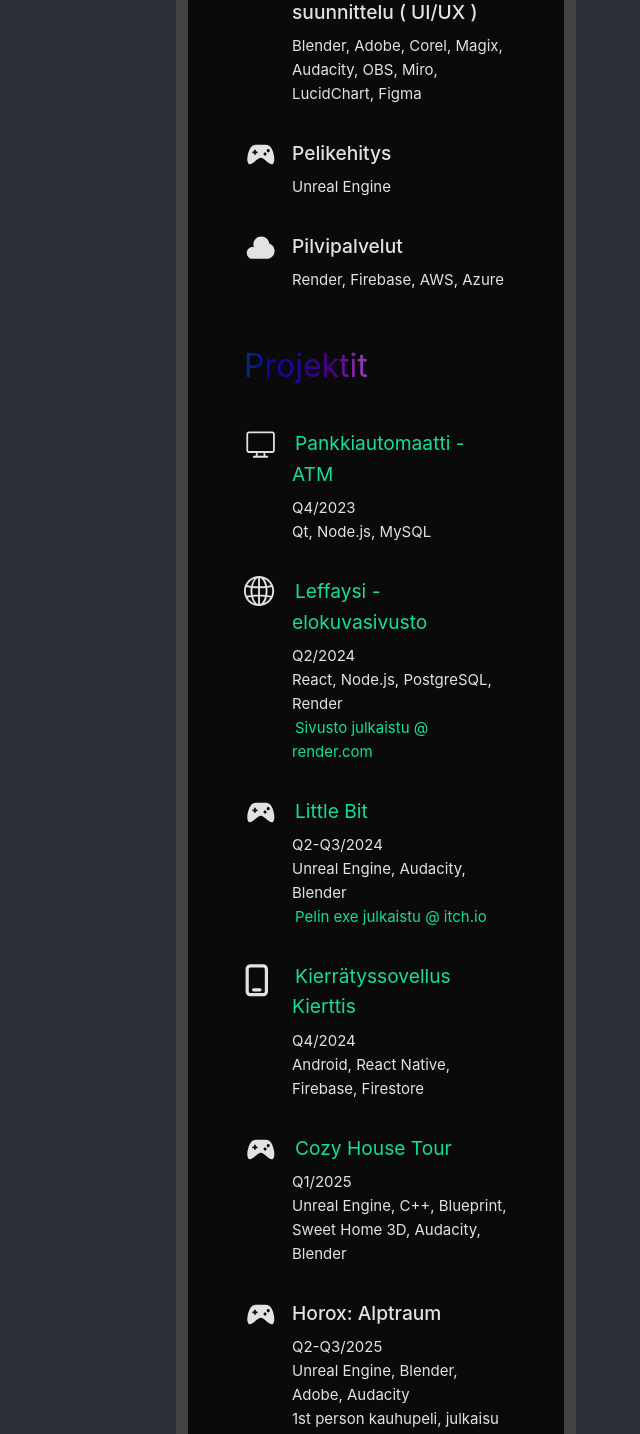
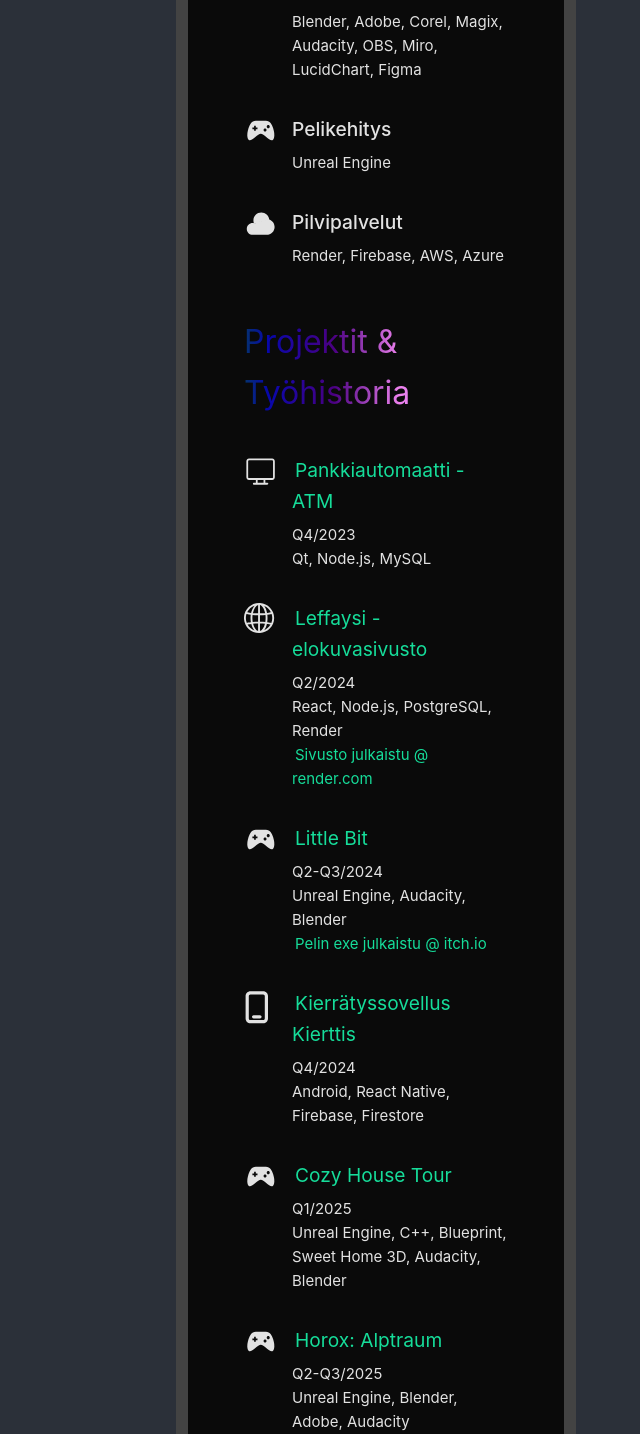
Before and after one commit to suklaanen/suklaanen.github.io, a Vue app: page / in a window 1280 px wide. Shown: the part 1352-2786 px from the top of the page, without its empty margins (640-1280 px from the left). Built offline with nearby package versions, Linux system fonts and the light colour scheme.

Commit message:
some new content

```diff
--- a/src/components/Education.vue
+++ b/src/components/Education.vue
@@ -7,7 +7,7 @@ import PageItem from './PageItem.vue'
   <PageItem>
     <template #heading>Koulutus</template>
     <ContentItem>
-      Insinööri AMK, tietotekniikka - 3-4. vuoden opiskelija, harjoittelu puuttuu
+      Insinööri AMK, tietotekniikka, 4. vuoden opiskelija<br/>
     </ContentItem>
 
   </PageItem>
--- a/src/components/Projects.vue
+++ b/src/components/Projects.vue
@@ -10,7 +10,7 @@ import ContentItem from './ContentItem.vue'
 <template>
   <PageItem>
 
-  <template #heading>Projektit</template>
+  <template #heading>Projektit & Työhistoria</template>
 
   <ContentItem>
     <template #icon>
@@ -63,10 +63,20 @@ import ContentItem from './ContentItem.vue'
     <template #icon>
       <GameIcon />
     </template>
-    <template #heading>Horox: Alptraum</template>
+    <template #heading><a href="https://github.com/suklaanen/reso-projektit#2025-Q2-Q3-HoroxAlptraum">Horox: Alptraum</a></template>
     Q2-Q3/2025<br/>
     Unreal Engine, Blender, Adobe, Audacity <br/>
-    1st person kauhupeli, julkaisu suunnitteilla 2025 Q3
+    1st person kauhupeli, <a href="https://lejdi.itch.io/horoxalptraum">julkaistu @ itch.io</a>
+  </ContentItem>
+
+  <ContentItem>
+    <template #icon>
+      <GameIcon />
+    </template>
+    <template #heading>Game Producer @ Psyche's Royale Gaming ry</template>
+    Q3-Q4/2025 <br/>
+    Unity, Figma, Git<br/>
+    Mobiilipeliprojekti, jossa toimin tuottajana ja suunnittelijana opettaja-moduulille syksyllä 2025
   </ContentItem>
 
 </PageItem>
```
Also changed, not shown: src/assets/repic.png.
